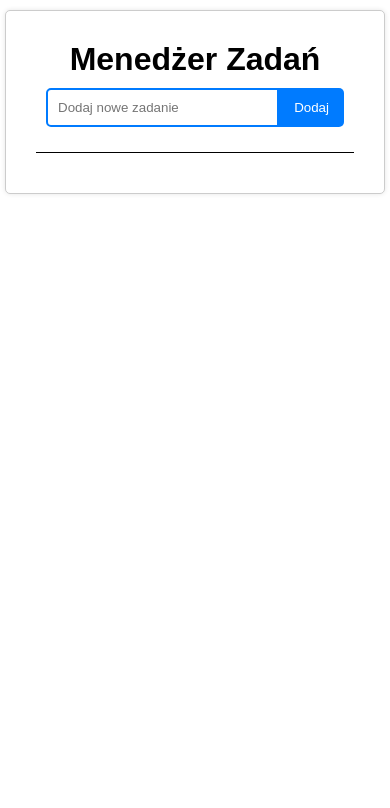
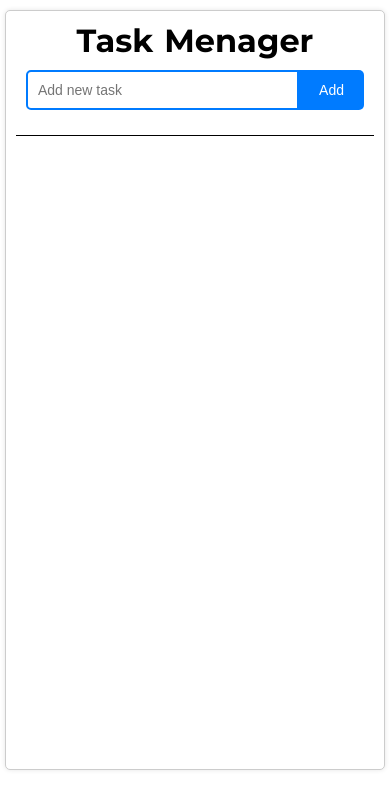
Before and after one commit to LachorJohnny/TaskMenager, a website: page index.html in a window 390 px wide. Drawn offline with Linux system fonts and the light colour scheme.

Commit message:
Fix issues in style, translate text from pl to en and update README.md

```diff
--- a/index.html
+++ b/index.html
@@ -2,22 +2,24 @@
 <html lang="en">
     <head>
         <meta charset="UTF-8" >
-        <meta
-            name="viewport"
-            content="width=device-width, initial-scale=1, maximum-scale=1, user-scalable=0"
-        >
-        <title>🚀 Menedżer Zadań: Zorganizuj Swój Dzień!</title>
+        <meta name="viewport" content="width=device-width, initial-scale=1, maximum-scale=1, user-scalable=0">
+        <link rel="preconnect" href="https://fonts.googleapis.com">
+        <link rel="preconnect" href="https://fonts.gstatic.com" crossorigin>
+        <link href="https://fonts.googleapis.com/css2?family=Montserrat:wght@400;600;700&display=swap" rel="stylesheet">
+        <title>🚀 Task Manager: Organize Your Day!</title>
         <link rel="stylesheet" href="css/style.css" >
     </head>
     <body>
         <div class="task-manager">
-            <h1>Menedżer Zadań</h1>
+            <h1 class="tasks-title">Task Menager</h1>
             <div class="task-input">
-                <input type="text" id="task" placeholder="Dodaj nowe zadanie">
-                <button id="add-task" type="button">Dodaj</button>
+                <input type="text" id="task" placeholder="Add new task">
+                <button id="add-task" type="button">Add</button>
             </div>
-            <ul id="task-list"></ul>
+            <ul id="task-list">
+                <!-- space for tasks -->
+            </ul>
         </div>
-        <script src="js/script.js"></script>
+        <script src="js/app.js"></script>
     </body>
 </html>
--- a/js/script.js
+++ b/js/app.js
@@ -69,6 +69,7 @@ document.addEventListener("DOMContentLoaded", function () {
         }
     });
 
+    // Funkcja dodająca zadania do listy
     function addTask() {
         const taskText = taskInput.value;
         if (taskText.trim() === "") {
@@ -84,6 +85,7 @@ document.addEventListener("DOMContentLoaded", function () {
         saveTasks();
     }
 
+    // Funkcja generująca pojedyńcze zadania
     function createTaskItem(text, completed) {
         const taskItem = document.createElement("li");
         if (completed) {
@@ -92,8 +94,9 @@ document.addEventListener("DOMContentLoaded", function () {
         const span = document.createElement("span");
         span.textContent = text;
 
-        span.addEventListener("click", function () {
-            const newText = prompt("Edytuj treść zadania:", text);
+        // Funkcja obsługujaca edytowanie zadań
+        taskItem.addEventListener("dblclick", function () {
+            const newText = prompt("Edit task:", text);
             if (newText !== null) {
                 span.textContent = newText;
                 saveTasks();
@@ -101,18 +104,20 @@ document.addEventListener("DOMContentLoaded", function () {
         });
 
         const completeButton = document.createElement("button");
-        completeButton.textContent = "Zakończ";
+        completeButton.textContent = "complete";
         completeButton.classList.add("complete");
 
+        // Funkcja ustawiająca zadanie za zakończone
         completeButton.addEventListener("click", function () {
             taskItem.classList.toggle("completed");
             saveTasks();
         });
 
         const deleteButton = document.createElement("button");
-        deleteButton.textContent = "Usuń";
+        deleteButton.textContent = "delete";
         deleteButton.classList.add("delete");
 
+        // Funkcja usuwająca zadanie
         deleteButton.addEventListener("click", function () {
             taskList.removeChild(taskItem);
             saveTasks();
--- a/sass/style.scss
+++ b/sass/style.scss
@@ -8,12 +8,19 @@
 
 body {
     height: 100vh;
-    font-family: Arial, sans-serif;
+    font-family: "Montserrat", sans-serif;
     text-align: center;
+}
+
+.tasks-title {
+    text-transform: capitalize;
+    word-spacing: 2px;
+    font-weight: 700;
 }
 
 .task-manager {
     max-width: 600px;
+    min-height: 90vh;
     margin: 30px auto;
     padding: 30px;
     border: 1px solid #ccc;
@@ -35,15 +42,17 @@ body {
         padding: 10px;
         border: 2px solid #007bff;
         border-radius: 5px 0 0 5px;
+        font-size: 14px;
         outline: none;
     }
 
     button {
-        padding: 12px 15px;
+        padding: 12px 20px;
         background-color: #007bff;
         color: #fff;
         border: none;
         border-radius: 0 5px 5px 0;
+        font-size: 14px;
         transition: all 0.2s ease-in-out;
         cursor: pointer;
 
@@ -85,6 +94,7 @@ li {
     border: none;
     cursor: pointer;
     font-size: 18px;
+    font-weight: 600;
 }
 
 .delete {
@@ -93,11 +103,13 @@ li {
     border: none;
     cursor: pointer;
     font-size: 18px;
+    font-weight: 600;
 }
 
 @media (max-width: 768px) {
     .task-manager {
         margin: 10px 5px;
+        padding: 10px;
     }
 
     .task-input {
```
Also changed, not shown: README.md, css/style.css, images/screenshot.png, 1 other file.
